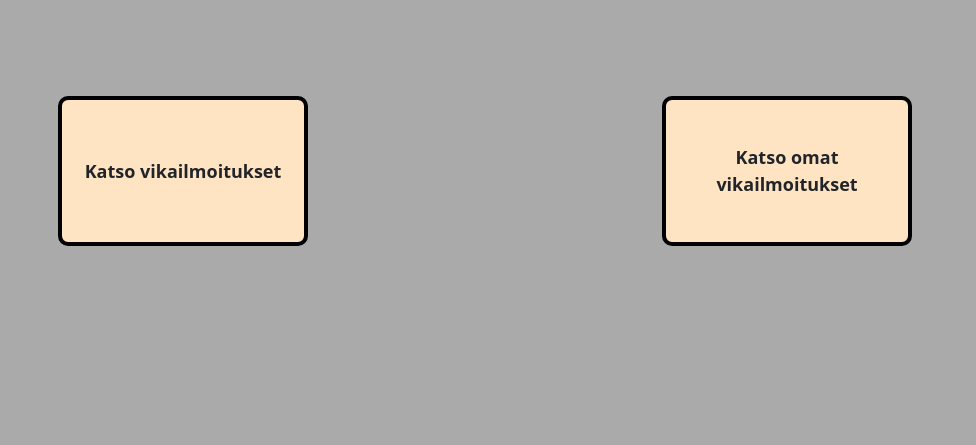
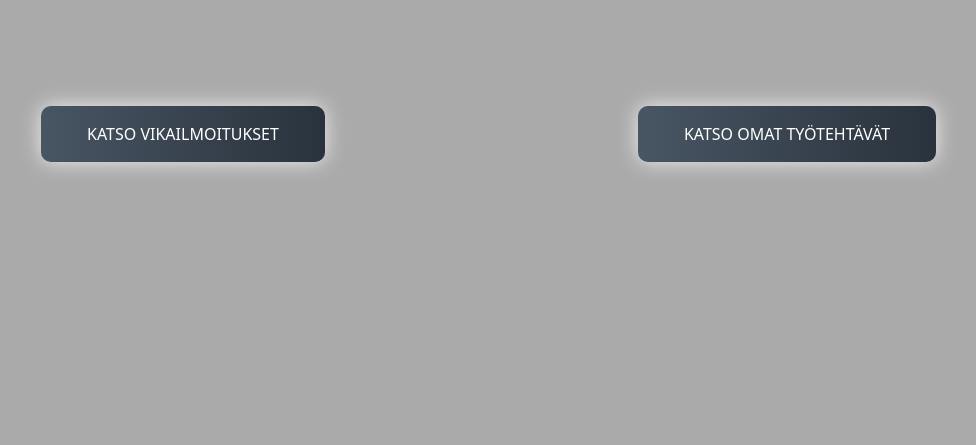
Before and after one commit to piispa24/kiinteistohuolto, a PHP site: page /tyontekijaApp.php in a window 1280 px wide. Shown: the part 72-517 px from the top of the page, without its empty margins (155-1131 px from the left). Run offline with PHP 8.4, Linux system fonts and the light colour scheme; the visitor is signed in with stand-in values (Sample User, id 1).

Commit message:
appeihin ulkoasumuutoksia

```diff
--- a/styles/style.css
+++ b/styles/style.css
@@ -41,7 +41,7 @@
     font-size: 18px;
     font-weight: bold;
     border: black solid 4px;
-    background-color: bisque;
+    background-color: rgb(196, 212, 255);
     border-radius: 10px;
     display: flex;
     align-items: center;
@@ -52,6 +52,28 @@
     background-color: lightblue;
     box-shadow: 6px 6px 10px rgba(0, 0, 0, 0.5);
   }
+
+
+  .btn-grad {
+    background-image: linear-gradient(to right, #485563 0%, #29323c  51%, #485563  100%);
+    margin: 10px;
+    padding: 15px 45px;
+    text-align: center;
+    text-transform: uppercase;
+    transition: 0.5s;
+    background-size: 200% auto;
+    color: white;
+    box-shadow: 0 0 20px #eee;
+    border-radius: 10px;
+    display: block;
+  }
+
+  .btn-grad:hover {
+    background-position: right center; /* change the direction of the change here */
+    color: #fff;
+    text-decoration: none;
+  }
+ /* eri buttoneita täältä https://gradientbuttons.colorion.co/ */
 
   .underline {
     text-decoration: none;
--- a/tyontekijaApp.php
+++ b/tyontekijaApp.php
@@ -8,12 +8,12 @@ if(!isset($_SESSION['email'])){
 
 <div class="container-fluid p-5">
   <div class="row">
-    <div class="col-6 p-5 tyontekijaRivi">
-      <p><a class="underline btn tyontekijaBtn" href="vikailmoitusListaus.php">Katso vikailmoitukset</a></p>
+    <div class="col-sm-6 p-5 tyontekijaRivi">
+      <p><a class="underline btn btn-grad" href="vikailmoitusListaus.php">Katso vikailmoitukset</a></p>
     </div>
 
-    <div class="col-6 p-5 tyontekijaRivi">
-      <p><a class="underline btn tyontekijaBtn" href="#####">Katso omat vikailmoitukset</a></p>
+    <div class="col-sm-6 p-5 tyontekijaRivi">
+      <p><a class="underline btn btn-grad" href="#####">Katso omat työtehtävät</a></p>
     </div>
 </div>
 
```
Also changed, not shown: tyonjohtoApp.php (+4 -4 lines), vikailmoitusSivu.php (+15 -16 lines).
